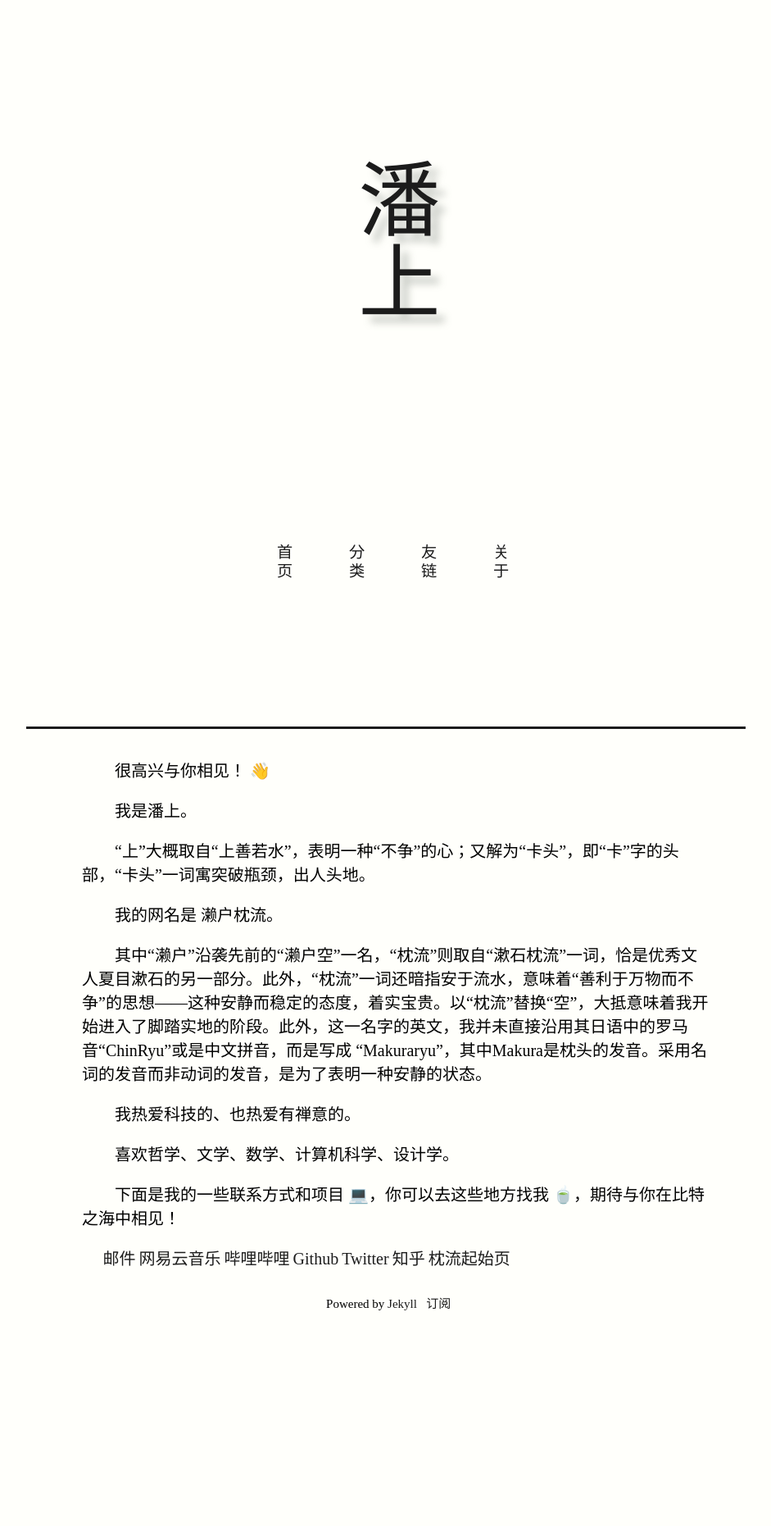
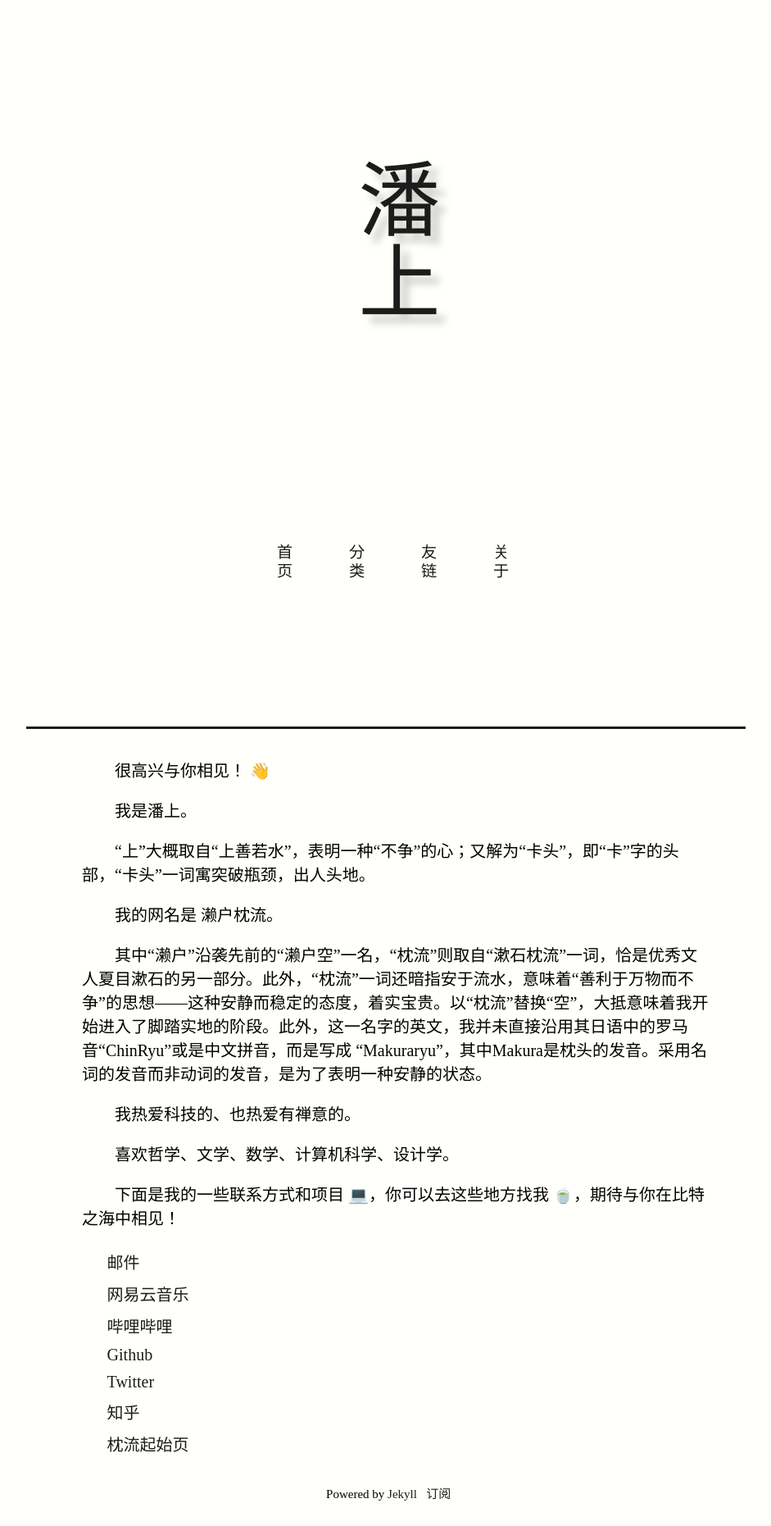
Before and after one commit to Makuraryu/Makuraryu.github.io, a Jekyll site: the page built from pages/about.md, in a window 1280 px wide. Shown: the whole page at 82% size, without its empty margins (164-1105 px from the left). Built offline with Jekyll 4.4.1, drawn with Linux system fonts in a browser that asks for light colours; some web fonts are replaced; before the commit the page ends 1629 px from its top, so only the background shows below that.

Commit message:
Add files via upload

```diff
--- a/css/default.css
+++ b/css/default.css
@@ -361,14 +361,18 @@ html{
   font-size: 20px;
 }
 .mylinks{
-  white-space: nowrap;
+  position:relative;
+
+  display:flex;
+  flex-direction:column;
 }
 .mylinks>a{
   font-size: 20px;
   position:relative;
   left:2vw;
   transition:.2s;
-  white-space: nowrap;
+  margin:5px;
+
 }
 .mylinks>a::before{
   content:">";
@@ -380,6 +384,7 @@ html{
 
 .mylinks>a:hover{
   text-shadow:3px 3px 3px rgba(189,192,186,.8);
+    letter-spacing:3px;
 }
 .mylinks>a:hover::before{
   opacity:1;
```
